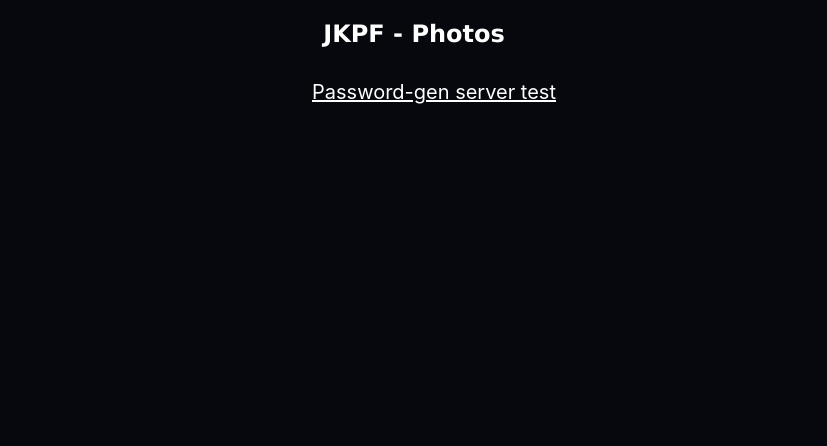
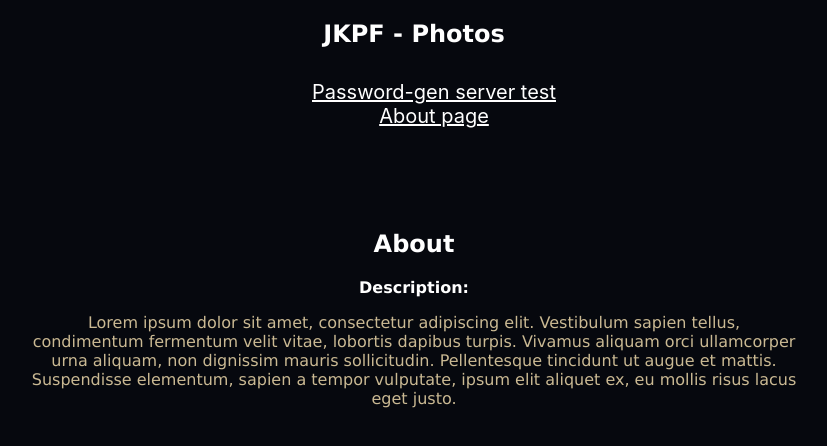
Before and after one commit to Juz3/jkpf, a React (Create React App) app in the folder client/: page /about in a window 1280 px wide. Shown: the top 446 px of the page, without its empty margins (226-1053 px from the left). Built offline with nearby package versions, Linux system fonts and the light colour scheme.

Commit message:
added aboutt page

```diff
--- a/client/src/App.js
+++ b/client/src/App.js
@@ -5,9 +5,9 @@ import './App.css';
 import './style.css';
 import './navStyle.css';
 
-
-import Navigation from './mainNavigation/navbar';
-import passwordGenerator from './pw-gen/passwordGenerator'
+import Navigation from './navigation/navbar';
+import AboutPage from './about/';
+import PasswordGenerator from './pw-gen/passwordGenerator'
 
 class App extends Component {
   render() {
@@ -17,7 +17,8 @@ class App extends Component {
         <div className="App">
           <Navigation />
           <div className="container">
-            <Route exact path="/pw-gen" component={passwordGenerator} />
+            <Route exact path="/pw-gen" component={PasswordGenerator} />
+            <Route exact path="/about" component={AboutPage} />
           </div>
         </div>
       </Router>
--- /dev/null
+++ b/client/src/about/index.js
@@ -0,0 +1,55 @@
+ /**
+ *  <index.js>
+ *
+ *  Copyright information
+ *
+ *      Copyright (C) 2019 Jussi Koivumäki <firstname.lastname@cs.tamk.fi>
+ *
+ * @author Jussi Koivumäki
+ *
+ *
+ */
+
+import React from 'react';
+import {
+  Col,
+  Container,
+  Row } from 'reactstrap';
+
+import { Link } from 'react-router-dom';
+
+class AboutPage extends React.Component {
+  constructor(props) {
+    super(props);
+    this.state = {
+      isOpen: false,
+      headingStyle: {
+        color: '#fff'
+      },
+    };
+  }
+
+  render() {
+    return (
+      <div>
+        <div className="onlyBgColor">
+        <Container>
+          <Row>
+            <Col className="aboutColTop">
+              <h2 style={this.state.headingStyle}>About</h2>
+              <p style={this.state.headingStyle}><strong>Description:</strong></p>
+              <p>Lorem ipsum dolor sit amet, consectetur adipiscing elit. Vestibulum sapien tellus,
+                condimentum fermentum velit vitae, lobortis dapibus turpis. Vivamus aliquam orci
+                ullamcorper urna aliquam, non dignissim mauris sollicitudin. Pellentesque tincidunt
+                ut augue et mattis. Suspendisse elementum, sapien a tempor vulputate, ipsum elit
+                aliquet ex, eu mollis risus lacus eget justo. </p>
+            </Col>
+          </Row>
+        </Container>
+        </div>
+      </div>
+    );
+  }
+}
+
+export default AboutPage;
--- a/client/src/mainNavigation/navbar.js
+++ b/client/src/navigation/navbar.js
@@ -42,6 +42,11 @@ export default class Navigation extends React.Component {
                   Password-gen server test
               </Link>
             </NavItem>
+            <NavItem style={this.state.loginStyle}>
+              <Link className="nav-link" to="/about">
+                  About page
+              </Link>
+            </NavItem>
           </Nav>
         </div>
       </div>
--- a/client/src/pw-gen/passwordGenerator.js
+++ b/client/src/pw-gen/passwordGenerator.js
@@ -35,7 +35,8 @@ class PasswordGen extends React.Component {
           {/* Render the passwords if we have them */}
           {passwords.length ? (
           <div>
-              <h2 className="passwordGenH1">Random generated codes. Straight from the server</h2>
+              <h2 className="passwordGenH1">Random generated codes.
+              Straight from the server!</h2>
               <ul className="passwords">
               {/*
                   Generally it's bad to use "index" as a key.
--- a/client/src/style.css
+++ b/client/src/style.css
@@ -12,3 +12,56 @@ body {
     font-family: "Lucida Sans Unicode", "Lucida Grande", sans-serif;
     color: #fff;
 }
+.aboutPageMain {
+    color: #fff;
+    font-size: 16pt;
+    background:  #06080e;
+    padding-left: 30px;
+    padding-right: 30px;
+    padding-top: 50px;
+    padding-bottom: 50px;
+    font-family: "Lucida Sans Unicode", "Lucida Grande", sans-serif;
+}
+
+.aboutColTop {
+    text-align: center;
+    padding-top: 50px;
+    padding-left: 20%;
+    padding-right:20%;
+    background: #06080e;
+    color: #cab993;
+    font-family: "Lucida Sans Unicode", "Lucida Grande", sans-serif;
+}
+.aboutColBottom {
+    text-align: center;
+    padding-top: 50px;
+    padding-left: 30%;
+    padding-right:30%;
+    background: #06080e;
+    color: #fff;
+}
+.aboutUL {
+    padding-left: 45%;
+    text-align: left;
+    color: #fff;
+}
+.aboutULtop {
+    text-align: left;
+    padding-left: 24%;
+    list-style: none;
+}
+.aboutULmid {
+    text-align: left;
+    padding-left: 24%;
+    /*list-style: none;*/
+    color: #FFF;
+}
+.aboutULBottom {
+    padding-left: 25%;
+    text-align: left;
+    color: #fff;
+    /*list-style: none;*/
+}
+.aboutList {
+    margin-top: 5px;
+}
```
